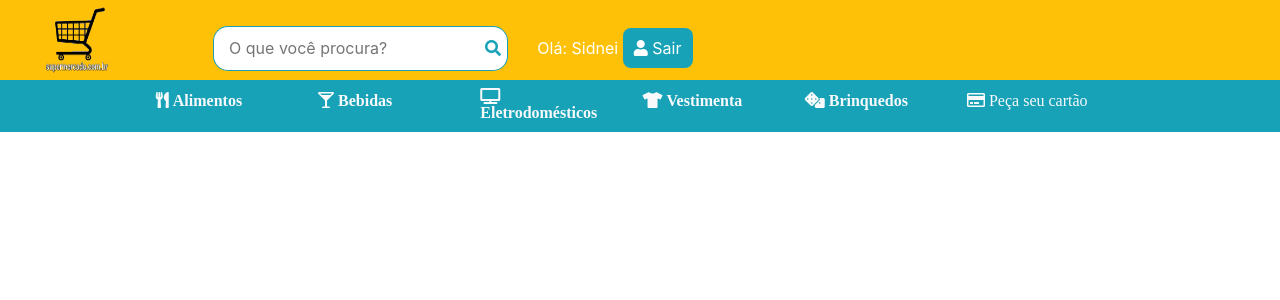
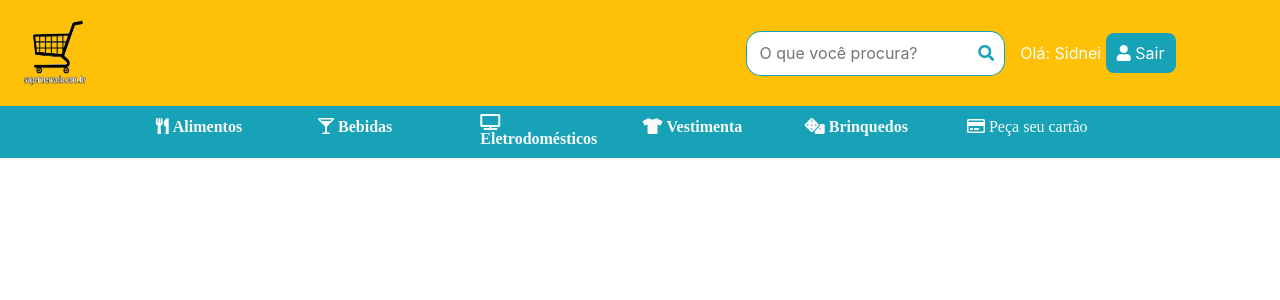
Before and after one commit to SidSan97/Site-Market, a PHP site: page /home.html in a window 1280 px wide. Shown: the top 300 px of the page. Run offline with PHP 8.4, Linux system fonts and the light colour scheme; some libraries are stand-ins or nearby versions; some web fonts are replaced.

Commit message:
Ajustes do navbar superior

```diff
--- a/css/home.css
+++ b/css/home.css
@@ -43,6 +43,19 @@ body
 #label
 {
     color: white;
+    margin-left: 3%;
+}
+
+#form
+{
+    width: 45%;
+    margin-left: 55%;
+}
+
+#section
+{
+    display: flex;
+    width: 50%;
 }
 
 .div-navbar
@@ -61,17 +74,17 @@ body
     list-style-type: none;
 }
 
-.input
+#input
 {
     height: 45px;
-    width: 300px;
+    width: 100%;
     border: 1px solid #17a2b8;
     border-radius: 15px 0px 0px 15px;
     border-right: none;
     padding-left: 5%;
 }
 
-.button
+#button
 {
     border: 1px solid #17a2b8;
     border-radius: 0px 15px 15px 0px;
@@ -82,10 +95,19 @@ body
     background-color: white;
 }
 
-@media(max-width: 968px)
+@media(max-width: 1009px)
 {
-    .input
+    #form
     {
-       width: 250px;
+        display: flex;
+        flex-direction: column;
+        margin-left: 0;
+        width: 100%;
+    }
+
+    #section
+    {
+        width: 80%;
+        margin-bottom: 2%;
     }
 }
--- a/home.html
+++ b/home.html
@@ -12,34 +12,25 @@
     <title>home</title>
 </head>
  <body>
-    <div id="div-sup">
-        <img src="assets/logomercado.png" height="80px" width="80px">
-
-        <div class="containter">
-            <nav class="navbar navbar-expand-lg navbar-light bg-warning text-light" id="nav-1">
-
+    <nav class="navbar navbar-expand-lg navbar-light bg-warning">
+       <a class="navbar-brand" href="#"><img src="assets/logomercado.png" height="80px" width="80px"></a>
        <button class="navbar-toggler" type="button" data-toggle="collapse" data-target="#conteudoNavbarSuportado1" aria-controls="conteudoNavbarSuportado" aria-expanded="false" aria-label="Alterna navegação">
           <span class="navbar-toggler-icon"></span>
        </button>
 
        <div class="collapse navbar-collapse" id="conteudoNavbarSuportado1">
-                      <div class="col-md-7" style="display: flex;">
-                         <input type="text" placeholder="O que você procura?" class="input">
-                            <button type="submit" class="button">
-                              <i class="fas fa-search"></i>
-                            </button>
-                      </div>
+          <form id="form" class="form-inline my-2 my-lg-0">
+            <section id="section">
+              <input type="search" placeholder="O que você procura?" id="input">
+                <button  type="submit" id="button"> <i class="fas fa-search"></i> </button>
+            </section>
 
-                     <div class="col-md-5" id="label">
+                <div id="label">
                   Olá: Sidnei <button id="btn-sair"> <i class="fas fa-user"></i> Sair </button>
                </div>
+          </form>
        </div>
-
-
    </nav>
-        </div>
-
-    </div>
 
     <div class="div-navbar">
         <nav class="navbar navbar-expand-lg navbar-light bg-info text-light">
```
Lines whose indentation alone changed are shown as unchanged.
